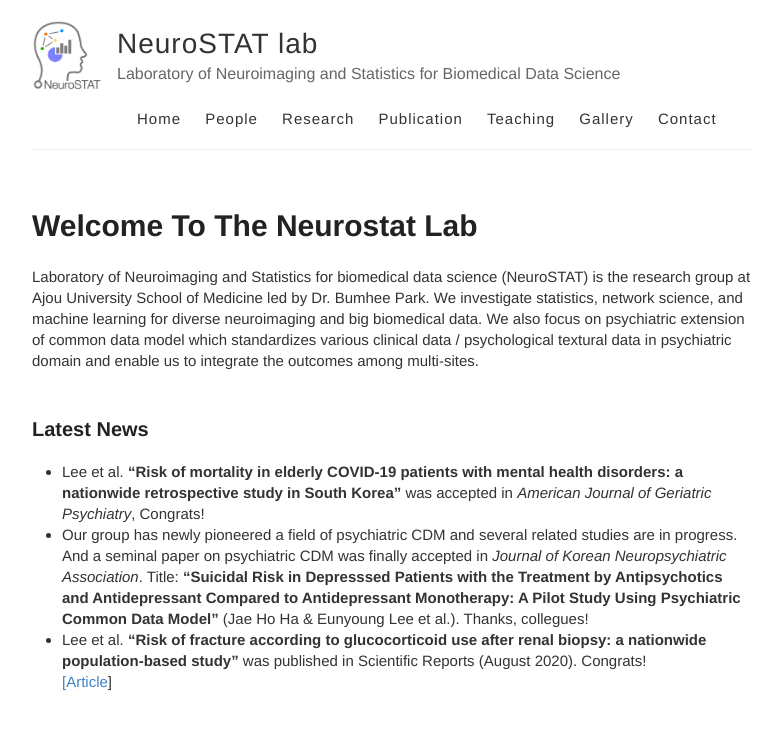
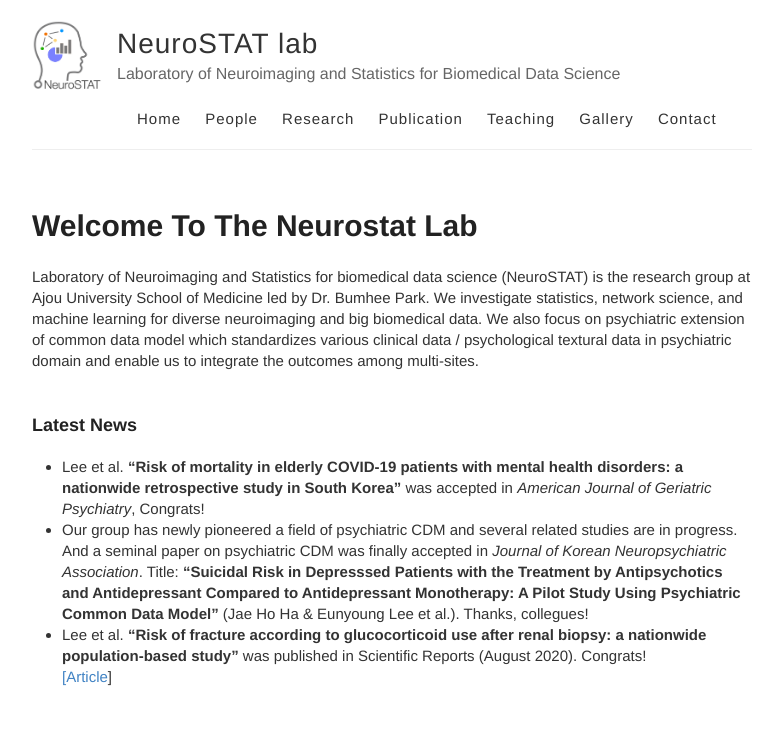
Before and after one commit to neurostat-lab/neurostat-lab.github.io, a Jekyll site: the page built from _posts/2020-08-06-Welcome-to-the-NeuroSTAT-lab.md, in a window 1280 px wide. Shown: the top 730 px of the page, without its empty margins (248-1028 px from the left). Built offline with Jekyll 4.4.1, drawn with Linux system fonts in a browser that asks for light colours.

```diff
--- a/_posts/2020-08-06-Welcome-to-the-NeuroSTAT-lab.md
+++ b/_posts/2020-08-06-Welcome-to-the-NeuroSTAT-lab.md
@@ -3,7 +3,7 @@ layout: post
 ---
 Laboratory of Neuroimaging and Statistics for biomedical data science (NeuroSTAT) is the research group at Ajou University School of Medicine led by Dr. Bumhee Park. We investigate statistics, network science, and machine learning for diverse neuroimaging and big biomedical data. We also focus on psychiatric extension of common data model which standardizes various clinical data / psychological textural data in psychiatric domain and enable us to integrate the outcomes among multi-sites.<br>
 <br>
-### Latest News
+#### Latest News
 
 * Lee et al. **"Risk of mortality in elderly COVID-19 patients with mental health disorders: a nationwide retrospective study in South Korea"** was accepted in _American Journal of Geriatric Psychiatry_, Congrats! <br>
 * Our group has newly pioneered a field of psychiatric CDM and several related studies are in progress. And a seminal paper on psychiatric CDM was finally accepted in _Journal of Korean Neuropsychiatric Association_.
```
